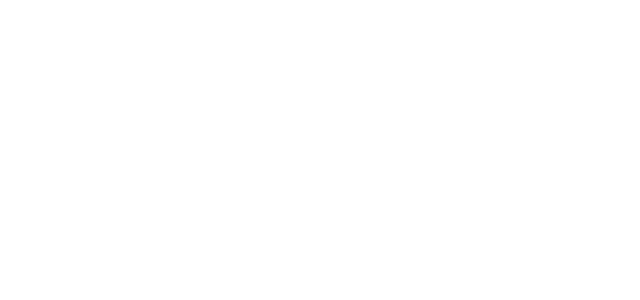
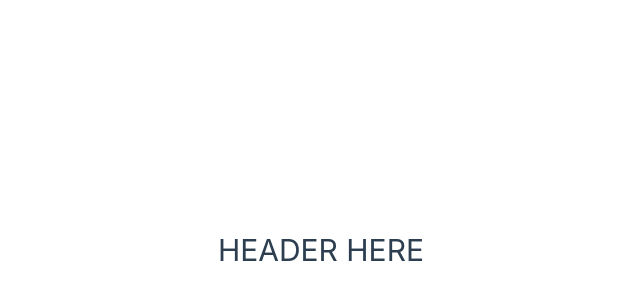
Before and after one commit to vivjamba/goals-for-gordon, a Vue app in the folder client/: page /user in a window 1280 px wide. Shown: the part 150-450 px from the top of the page, without its empty margins (216-856 px from the left). Built offline with nearby package versions, Linux system fonts and the light colour scheme.

Commit message:
began component dev

```diff
--- a/client/src/components/headers/LandingHeader.vue
+++ b/client/src/components/headers/LandingHeader.vue
@@ -1,4 +1,8 @@
 <template>
+    <h1> HEADER HERE </h1>
+    <div>
+
+    </div>
 
 </template>
 
@@ -9,5 +13,4 @@
 </script>
 
 <style scoped>
-
 </style>
--- a/client/src/views/LandingView.vue
+++ b/client/src/views/LandingView.vue
@@ -1,12 +1,20 @@
-<template>
+<script>
+import LandingHeader from '../components/headers/LandingHeader.vue'
+import GoalContainer from '../components/goals/GoalContainer.vue'
 
-</template>
-
-<script>
 export default {
-    name: 'LandingView'
+    name: 'LandingView',
+    components:{
+        LandingHeader,
+        GoalContainer
+    }
 }
 </script>
+
+<template>
+    <LandingHeader/>
+    <GoalContainer/>
+</template>
 
 <style scoped>
 
```
